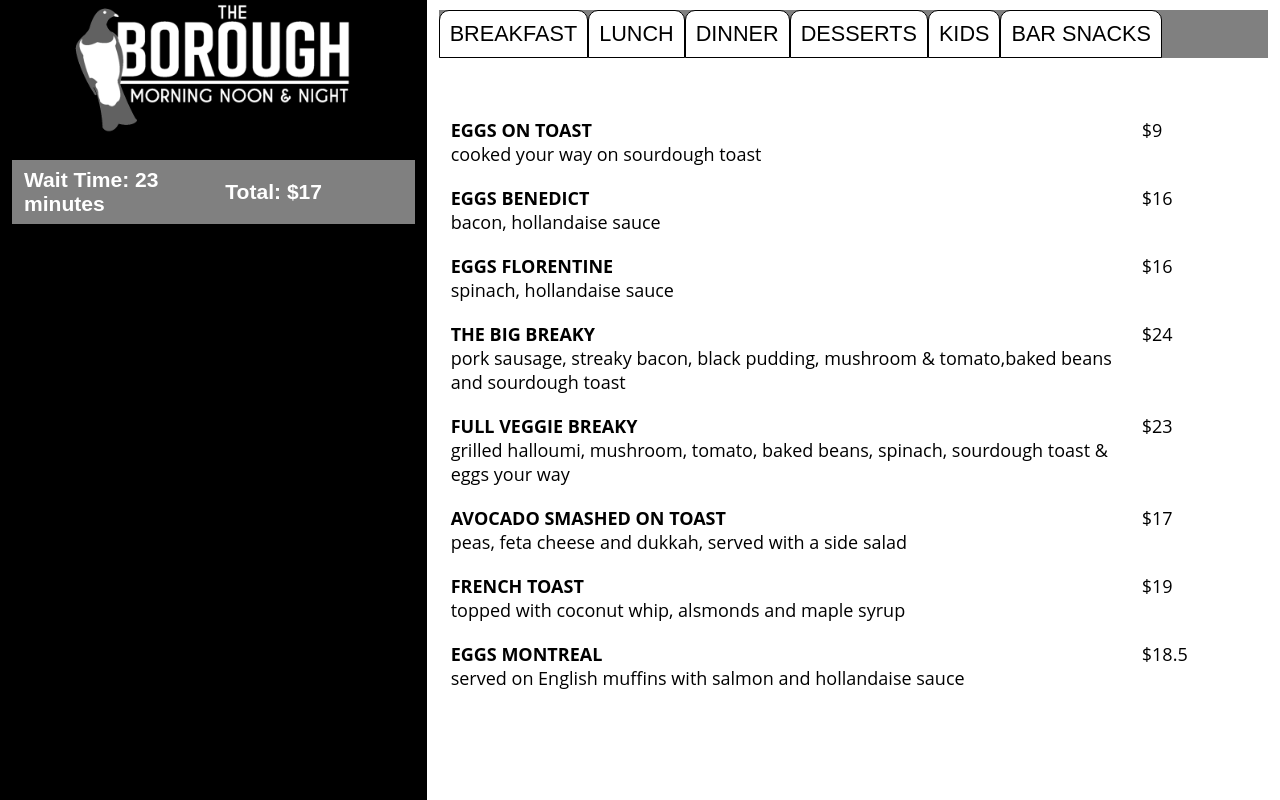
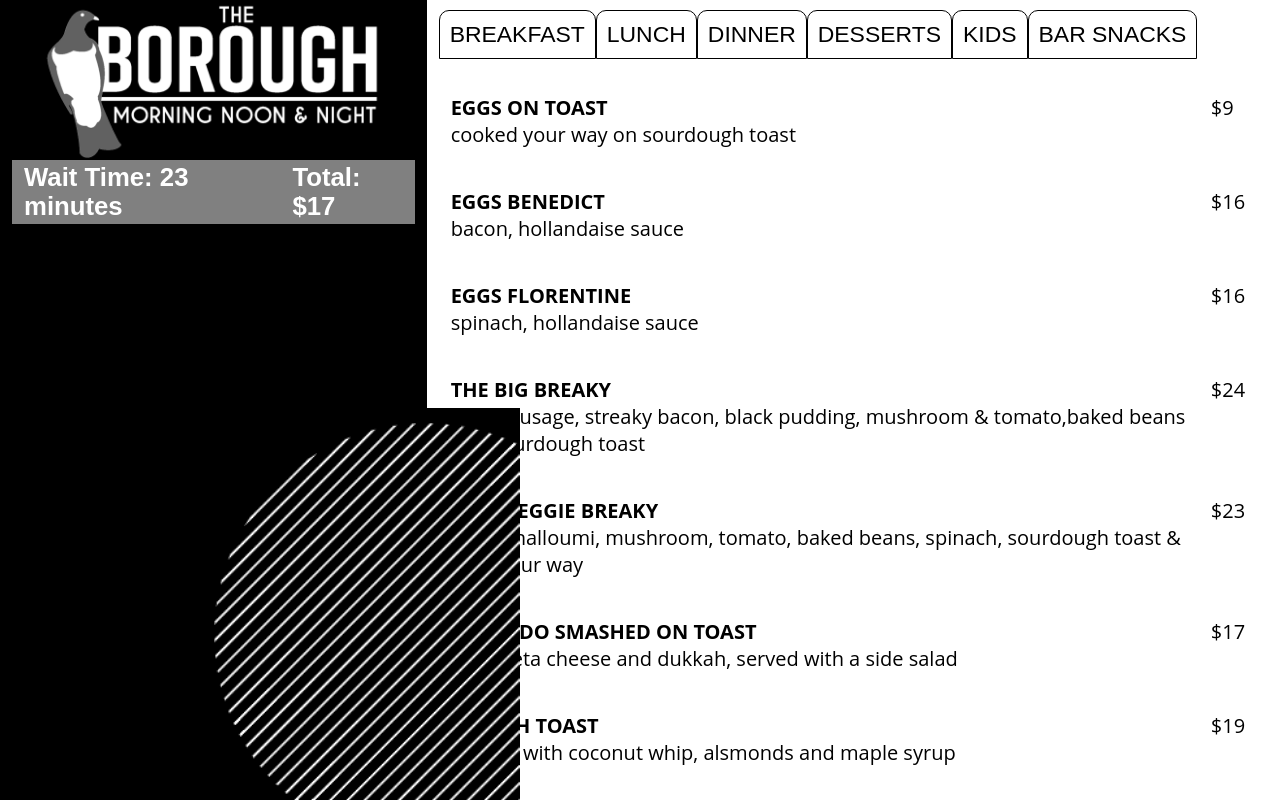
Before and after one commit to Katherineslove/summativeResub, a plain HTML site: page index.html in a window 1280 px wide. Drawn offline with Linux system fonts and the light colour scheme.

Commit message:
most of first page working

```diff
--- a/index.html
+++ b/index.html
@@ -10,6 +10,13 @@
   <body>
     <div id="pageContainer">
       <div class="container">
+
+        <div class="image">
+          <img src="images/whiteCircle.png" alt="white circle">
+          <!-- <img src="images/blueCircle.png" alt="white circle"> -->
+        </div>
+
+
         <div class="row">
           <div class="col col12 colL4 sidebar">
             <div class="logo">
@@ -17,10 +24,10 @@
             </div>
             <div class="order">
               <div class="row">
-                <div class="col col8 colM6 colL6">
+                <div class="col col8 colM6 colL8">
                   <h3>Wait Time: 23 minutes</h3>
                 </div>
-                <div class="col col4 colM6colL6">
+                <div class="col col4 colM6 colL4">
                   <h3>Total: $17</h3>
                 </div>
               </div>
@@ -34,92 +41,84 @@
                 <div class="menuBar"></div>
               </div>
               <ul id="hamburgerMenu">
-                <li class="active">BREAKFAST</li>
-                <li>LUNCH</li>
-                <li>DINNER</li>
-                <li>DESSERTS</li>
-                <li>KIDS</li>
-                <li>BAR SNACKS</li>
-
-                <!-- <a class="active" href="index.html">BREAKFAST</a>
-                <a href="lunch.html">LUNCH</a>
-                <a href="dinner.html">DINNER</a>
-                <a href="desserts.html">DESSERTS</a>
-                <a href="kids.html">KIDS</a>
-                <a href="kids.html">BAR SNACKS</a> -->
-
+                <li class="active"><a href="index.html">BREAKFAST</a></li>
+                <li><a href="lunch.html">LUNCH</a></li>
+                <li><a href="dinner.html">DINNER</a></li>
+                <li><a href="desserts.html">DESSERTS</a></li>
+                <li><a href="kids.html">KIDS</a></li>
+                <li><a href="kids.html">BAR SNACKS</a></li>
               </ul>
             </div>
             <div class="menu">
               <div class="row">
-                <div class="col col10">
+                <div class="col col10 colL11">
                   <p><strong>EGGS ON TOAST</strong></p>
                   <p>cooked your way on sourdough toast</p>
                 </div>
-                <div class="col col2">
+                <div class="col col2 colL1">
                     $9
                 </div>
               </div>
               <div class="row">
-                <div class="col col10">
+                <div class="col col10 colL11">
                   <p><strong>EGGS BENEDICT</strong></p>
                   <p>bacon, hollandaise sauce</p>
                 </div>
-                <div class="col col2">
+                <div class="col col2 colL1">
                     $16
                 </div>
               </div>
               <div class="row">
-                <div class="col col10">
+                <div class="col col10 colL11">
                   <p><strong>EGGS FLORENTINE</strong></p>
                   <p>spinach, hollandaise sauce</p>
                 </div>
-                <div class="col col2">
+                <div class="col col2 colL1">
                     $16
                 </div>
               </div>
               <div class="row">
-                <div class="col col10">
+                <div class="col col10 colL11">
                   <p><strong>THE BIG BREAKY</strong></p>
                   <p>pork sausage, streaky bacon, black pudding, mushroom & tomato,baked beans and sourdough toast</p>
                 </div>
-                <div class="col col2">
+                <div class="col col2 colL1">
                     $24
                 </div>
               </div>
               <div class="row">
-                <div class="col col10">
+                <div class="col col10 colL11">
                   <p><strong>FULL VEGGIE BREAKY</strong></p>
                   <p>grilled halloumi, mushroom, tomato, baked beans, spinach, sourdough toast & eggs your way</p>
                 </div>
-                <div class="col col2">
+                <div class="col col2 colL1">
                     $23
                 </div>
               </div>
               <div class="row">
-                <div class="col col10">
+                <div class="col col10 colL11">
                   <p><strong>AVOCADO SMASHED ON TOAST</strong></p>
                   <p>peas, feta cheese and dukkah, served with a side salad</p>
                 </div>
-                <div class="col col2">
+                <div class="col col2 colL1">
                     $17
                 </div>
               </div>
               <div class="row">
-                <div class="col col10">
+                <div class="col col10 colL11">
                   <p><strong>FRENCH TOAST</strong></p>
                   <p>topped with coconut whip, alsmonds and maple syrup</p>
                 </div>
-                <div class="col col2">
+                <div class="col col2 colL1">
                     $19
                 </div>
               </div>
               <div class="row">
-                <div class="col col10">
+                <div class="col col10 colL11">
                   <p><strong>EGGS MONTREAL</strong></p>
                   <p>served on English muffins with salmon and hollandaise sauce</p>
                 </div>
-                <div class="col col2">
+                <div class="col col2 colL1">
                     $18.5
                 </div>
               </div>
--- a/scss/_variables.scss
+++ b/scss/_variables.scss
@@ -64,7 +64,7 @@ $border: 1px solid $mainColour;
   float: left;
   color: $mainColour;
   text-decoration: none;
-  font-size: 21.65px;
+  font-size: 22.95px;
   background-color: $basicColour;
   border-radius: 10px 10px 0px 0px;
   border: 1px solid $mainColour;
--- a/scss/style.scss
+++ b/scss/style.scss
@@ -23,7 +23,20 @@ img{
 
 .container{
   position: relative;
-}
+  .image{
+    display: none;
+    float: left;
+    @media (min-width: $lgWidth) {
+      display: block;
+      z-index: 0;
+      float: left;
+      margin-top: 36%;
+      left: 18.7%;
+      position: fixed;
+      transform: scale(1.3);
+      }
+    }
+  }
 
 .sidebar{
   .logo{
@@ -41,7 +54,10 @@ img{
     img{
       max-height: 100%;
       @media (min-width: $mdWidth) {
-        max-width: 300px;
+        max-width: 410px;
+      }
+      @media (min-width: $lgWidth) {
+        max-width: 454px;
       }
     }
   }
@@ -60,6 +76,9 @@ img{
       display: flex;
       align-items: center;
       height: 100%;
+      @media (min-width: $lgWidth) {
+        font-size: 22px;
+      }
     }
   }
 }
@@ -75,12 +94,16 @@ img{
     height: 65vh;
     overflow: auto;
     @media (min-width: $lgWidth) {
-      height: 80vh;
+      height: 100vh;
       margin: 60px auto;
     }
   .row {
       padding-bottom: 20px;
       @include options;
+      @media (min-width: $lgWidth) {
+        font-size: 20px;
+        padding-bottom: 40px;
+      }
     }
 
   }
@@ -94,6 +117,8 @@ img{
     background-color: #808080;
     @media (min-width: $lgWidth) {
       position: static;
+      height: 3vh;
+      background-color: white;
     }
     #hamburger{
       .menuBar{
@@ -120,6 +145,10 @@ img{
         @media (min-width: $lgWidth) {
           @include nav;
         }
+        a {
+        color: black;
+        text-decoration: none;
+        }
       }
     }
   }
```
Also changed, not shown: css/style.css, images/Screen Shot 2019-07-11 at 3.12.10 PM.png (deleted), images/blueCircle.png (renamed from images/Screen Shot 2019-07-11 at 3.12.29 PM.png), images/whiteCircle.png (added).
